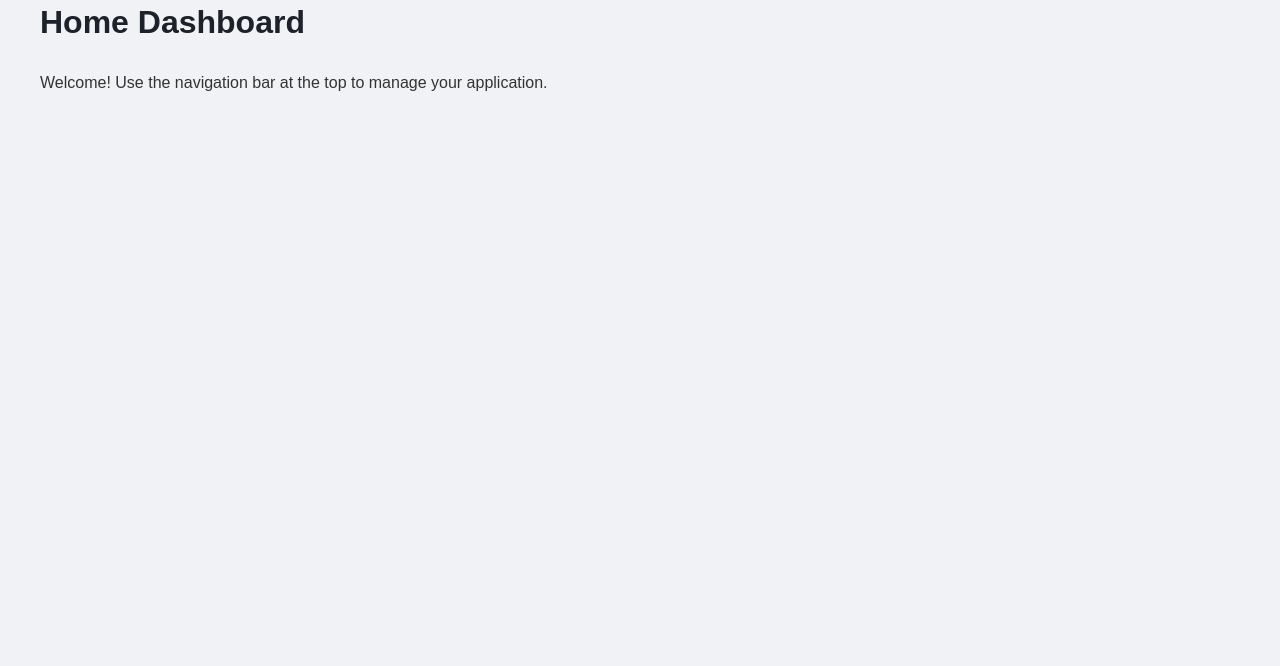
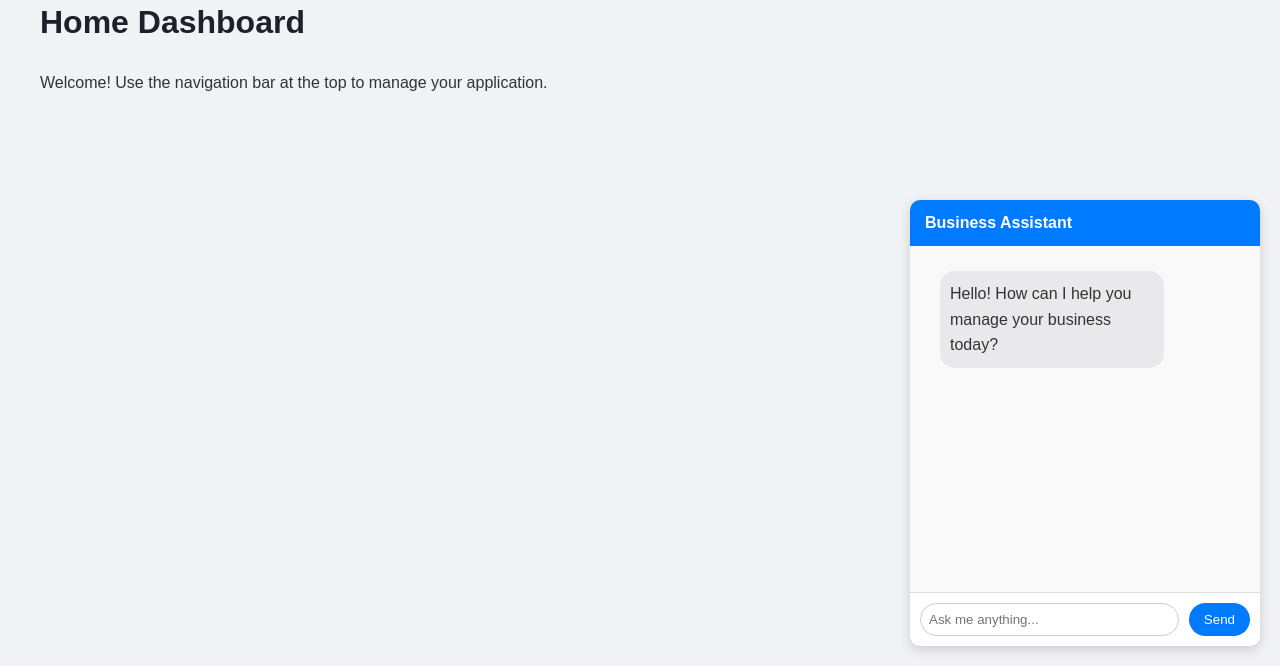
Before and after one commit to sidakbirgi06/sabka_ai, a Django app: page / in a window 1280 px wide. Shown: the part 134-800 px from the top of the page. Run offline with Django 5.2, Linux system fonts and the light colour scheme.

Commit message:
Implement final, safe home view

```diff
--- a/seller/templates/seller/home.html
+++ b/seller/templates/seller/home.html
@@ -1,6 +1,66 @@
 {% extends 'seller/app_base.html' %}
 
 {% block app_content %}
+
     <h1>Home Dashboard</h1>
     <p>Welcome! Use the navigation bar at the top to manage your application.</p>
+
+
+    <style>
+        .assistant-widget {
+            position: fixed;
+            bottom: 20px;
+            right: 20px;
+            width: 350px;
+            background-color: #ffffff;
+            border-radius: 10px;
+            box-shadow: 0 4px 12px rgba(0, 0, 0, 0.15);
+            font-family: sans-serif;
+            display: flex; /* Changed for JS control */
+            flex-direction: column;
+            z-index: 1000;
+        }
+        .widget-header {
+            background-color: #007bff;
+            color: white;
+            padding: 10px 15px;
+            border-top-left-radius: 10px;
+            border-top-right-radius: 10px;
+            display: flex;
+            justify-content: space-between;
+            align-items: center;
+        }
+        .widget-header h5 { margin: 0; font-size: 16px; }
+        .widget-body { display: flex; flex-direction: column; height: 400px; }
+        .message-area { flex-grow: 1; padding: 15px; overflow-y: auto; background-color: #f9f9f9; }
+        .message { display: flex; margin-bottom: 10px; }
+        .message p { margin: 0; padding: 10px; border-radius: 15px; word-wrap: break-word; max-width: 250px; }
+        .message.bot { justify-content: flex-start; }
+        .message.bot p { background-color: #e9e9eb; color: #333; }
+        .message.user { justify-content: flex-end; }
+        .message.user p { background-color: #007bff; color: white; }
+        .input-area { display: flex; padding: 10px; border-top: 1px solid #ddd; }
+        .input-area input { flex-grow: 1; border: 1px solid #ccc; padding: 8px; border-radius: 20px; margin-right: 10px; }
+        .input-area button { background-color: #007bff; color: white; border: none; padding: 8px 15px; border-radius: 20px; cursor: pointer; }
+        .input-area button:hover { background-color: #0056b3; }
+    </style>
+
+
+    <div id="assistant-widget" class="assistant-widget">
+        <div class="widget-header">
+            <h5>Business Assistant</h5>
+        </div>
+        <div class="widget-body">
+            <div class="message-area">
+                <div class="message bot">
+                    <p>Hello! How can I help you manage your business today?</p>
+                </div>
+            </div>
+            <div class="input-area">
+                <input type="text" placeholder="Ask me anything...">
+                <button>Send</button>
+            </div>
+        </div>
+    </div>
+
 {% endblock app_content %}
```
